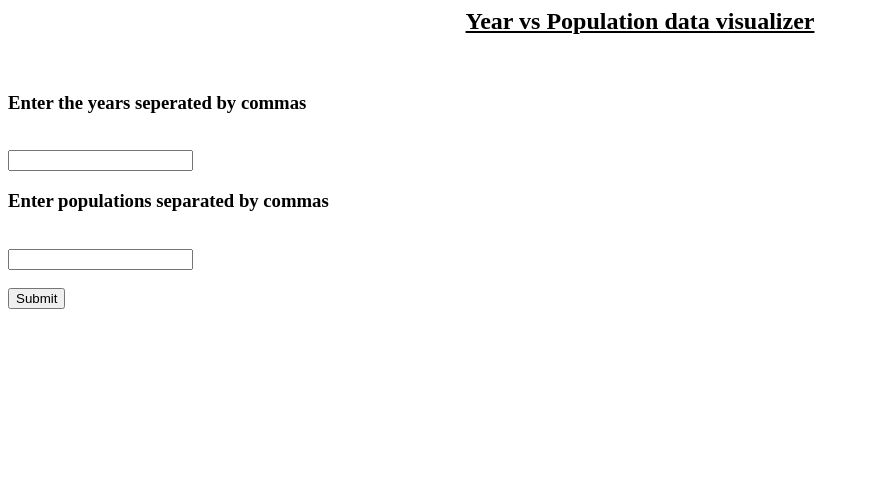
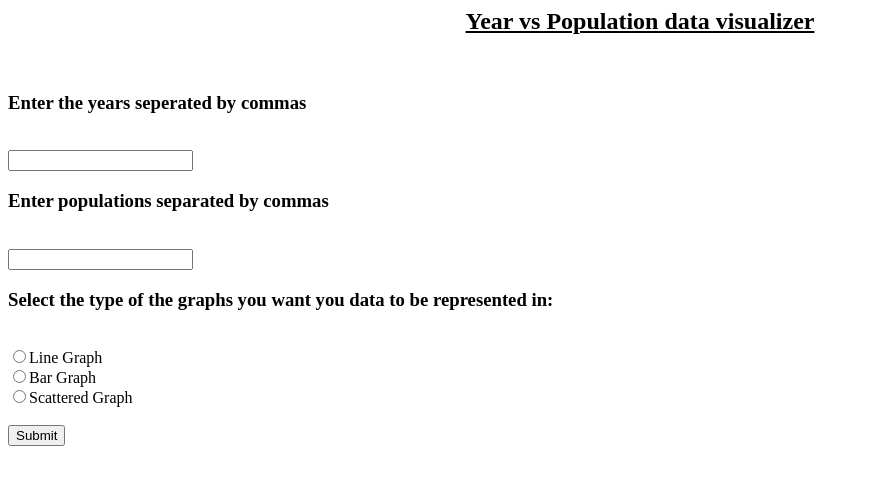
Before and after one commit to AshutoshAnshul/Data-Visualization, a Flask app: page / in a window 1280 px wide. Shown: the top 485 px of the page, without its empty margins (0-869 px from the left). Run offline with Flask 2, Linux system fonts and the light colour scheme.

Commit message:
Added options for different graphs

```diff
--- a/templates/input.html
+++ b/templates/input.html
@@ -13,7 +13,15 @@
     	<h3>Enter populations separated by commas</h3><br>
     	<input type="text" name="Population">
     	<br>
-    	<br>
+    	<h3>Select the type of the graphs you want you data to be represented in:</h3>
+        <br>
+        <input type="radio" name="graphs" value="line">Line Graph
+        <br>
+        <input type="radio" name="graphs" value="bar">Bar Graph
+        <br>
+        <input type="radio" name="graphs" value="scatter">Scattered Graph
+        <br>
+        <br>
     	<input type="submit" name="Submit">
     </form>
 </body>
```
Also changed, not shown: templates/submit.html (+6 -0 lines).
